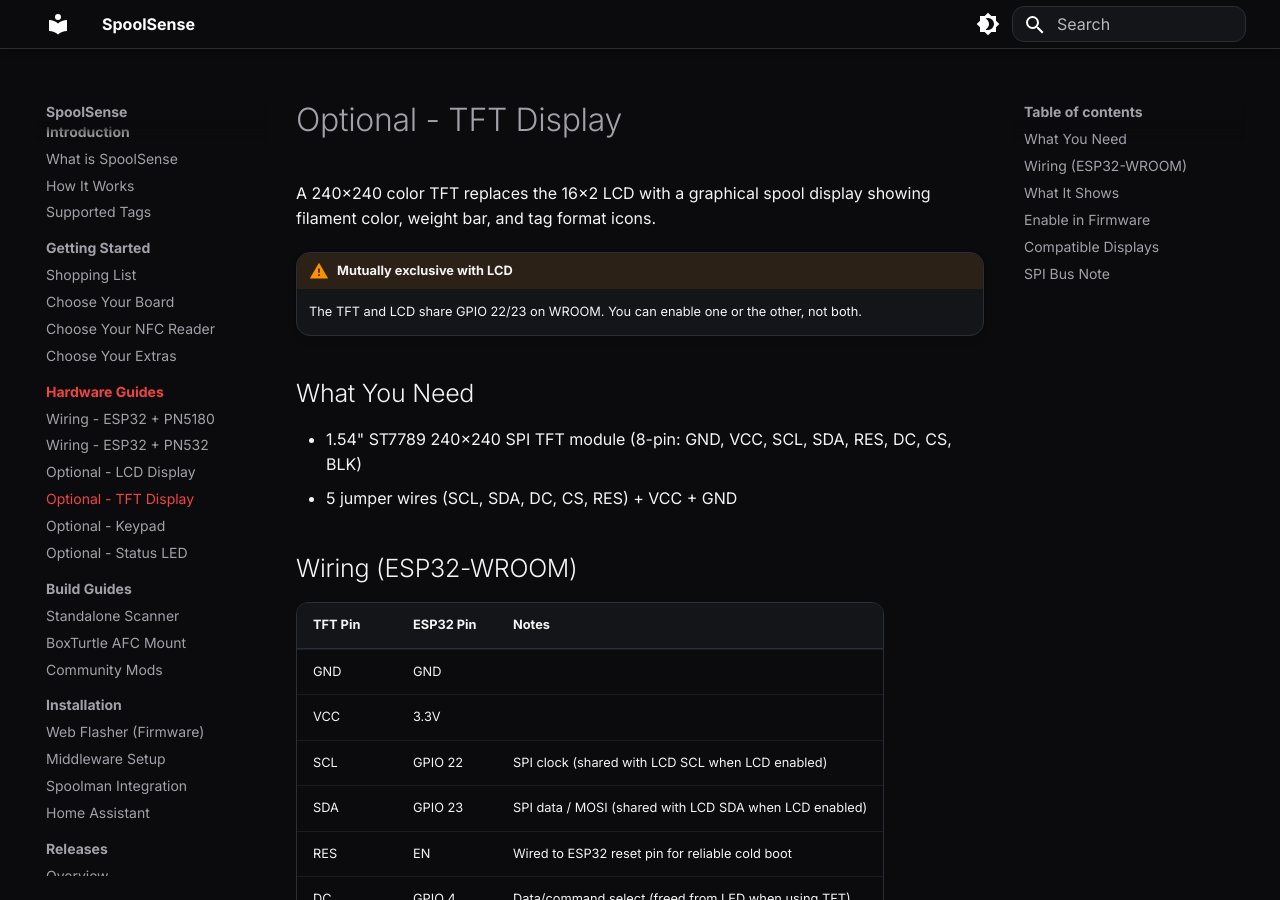
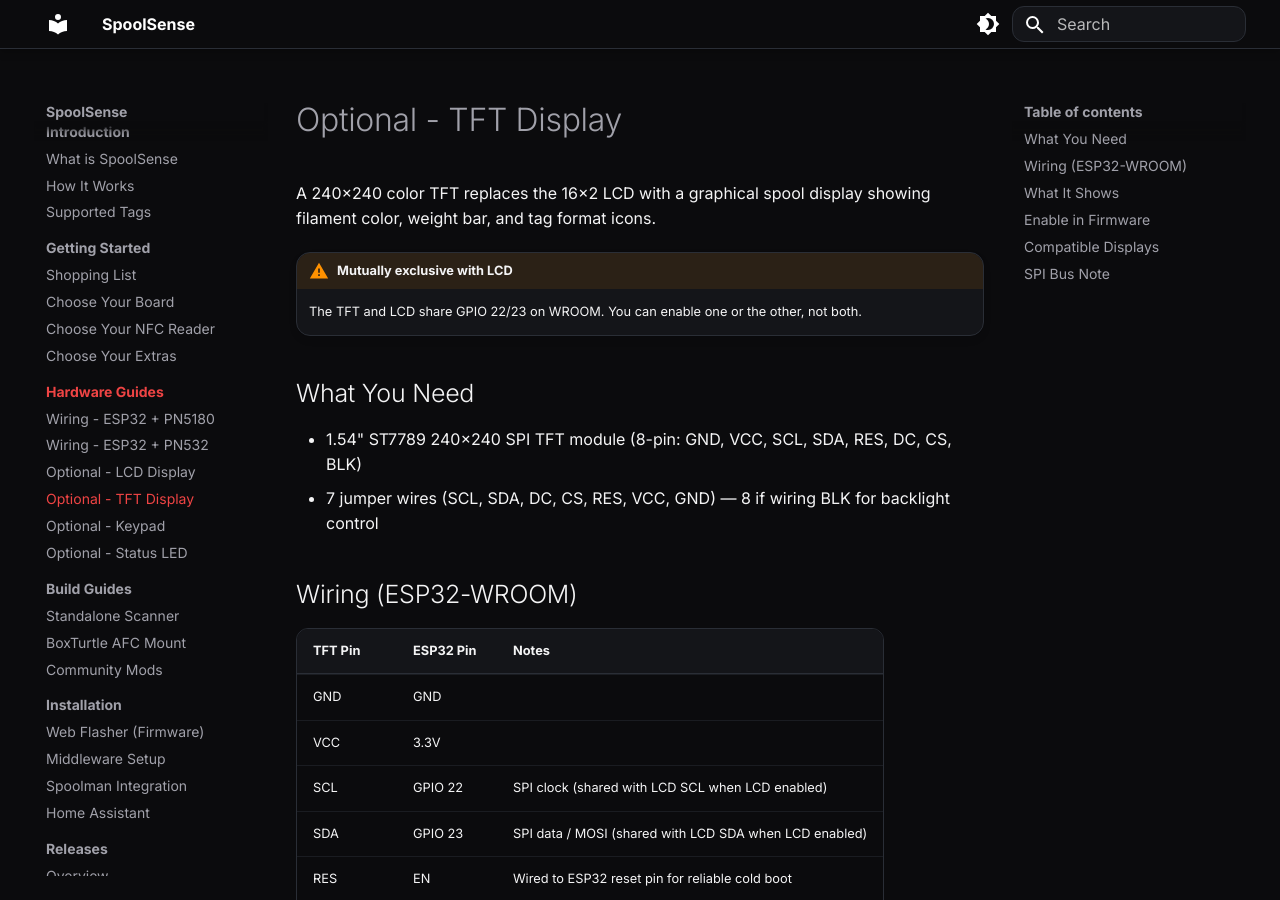
Before and after one commit to SpoolSense/spoolsense.org, an MkDocs documentation site: the page built from docs/hardware/tft.md, in a window 1280 px wide and 900 px high. Built offline with MkDocs 1.6.1 and Material for MkDocs 9.7.7, drawn with Linux system fonts in a browser that asks for light colours.

Commit message:
docs: fix TFT wire count — 7 wires, 8 with backlight

```diff
--- a/docs/hardware/tft.md
+++ b/docs/hardware/tft.md
@@ -8,7 +8,7 @@ A 240x240 color TFT replaces the 16x2 LCD with a graphical spool display showing
 ## What You Need
 
 - 1.54" ST7789 240x240 SPI TFT module (8-pin: GND, VCC, SCL, SDA, RES, DC, CS, BLK)
-- 5 jumper wires (SCL, SDA, DC, CS, RES) + VCC + GND
+- 7 jumper wires (SCL, SDA, DC, CS, RES, VCC, GND) — 8 if wiring BLK for backlight control
 
 ## Wiring (ESP32-WROOM)
 
```
